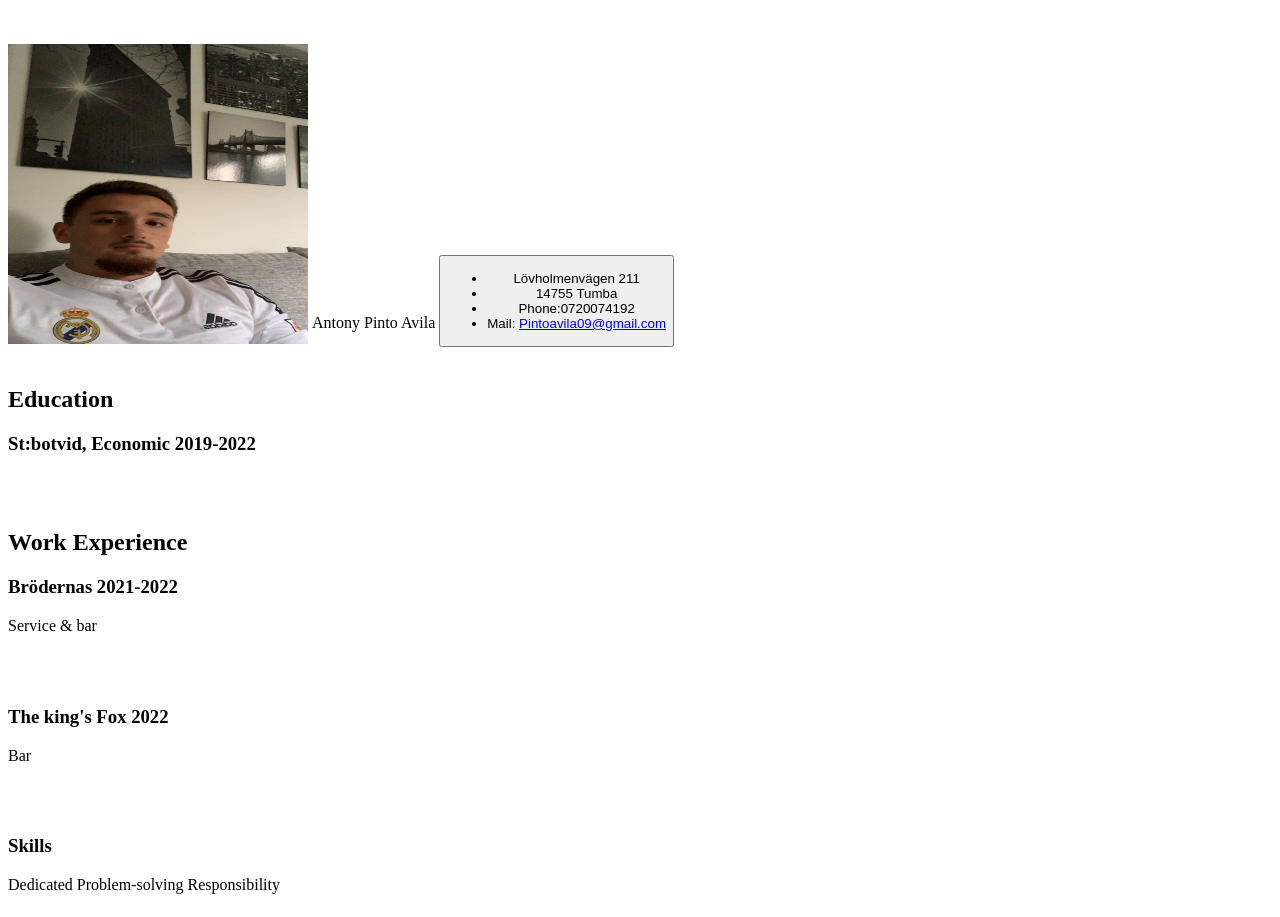
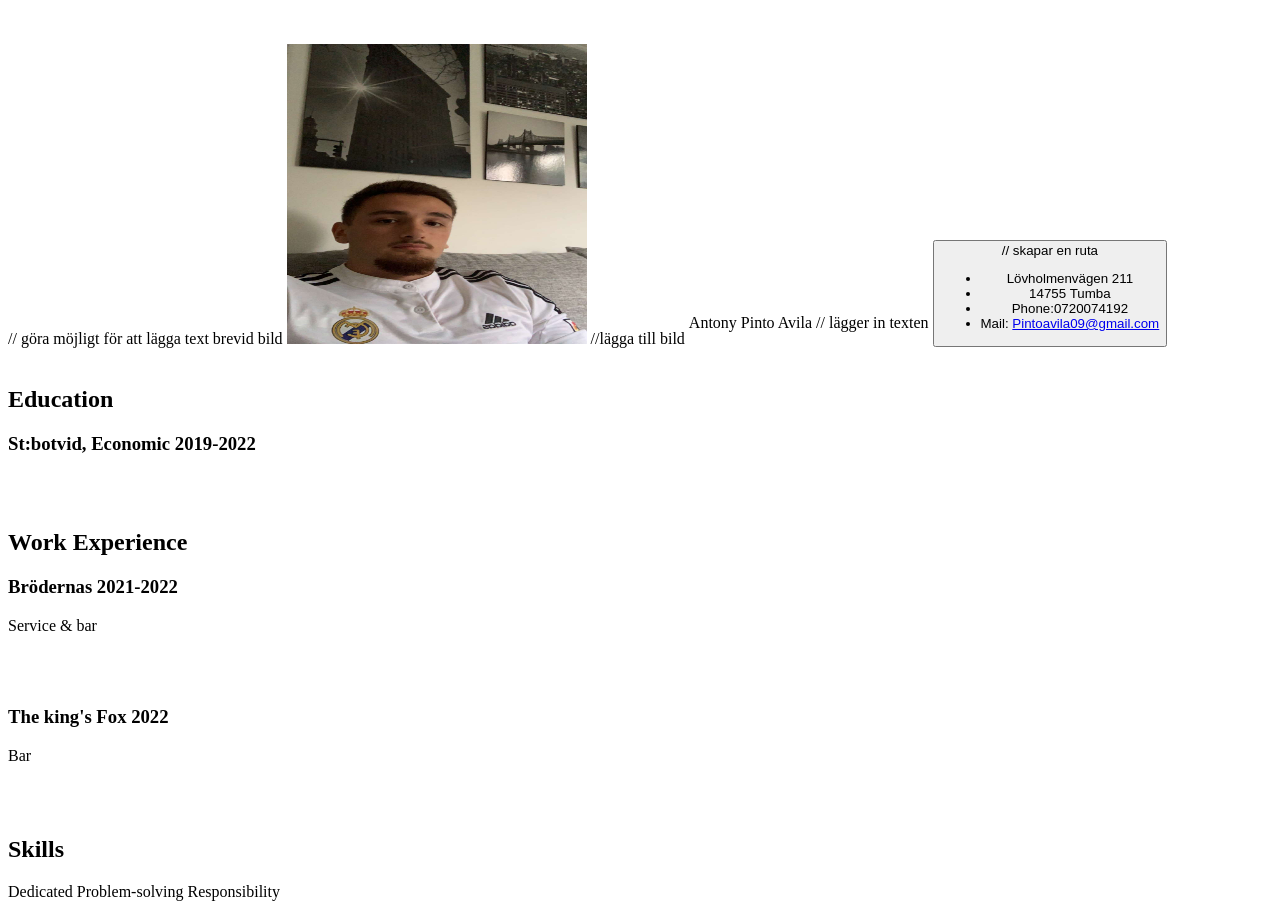
Before and after one commit to Medieinstitutet/cv-med-css-Antony, a plain HTML site: page CV/index.html-CV.html in a window 1280 px wide. Drawn offline with Linux system fonts and the light colour scheme.

Commit message:
Add files via upload

```diff
--- a/CV/index.html-CV.html
+++ b/CV/index.html-CV.html
@@ -1,20 +1,25 @@
+
 <!DOCTYPE html>
-<html lang="en">
+
+<html class="no-js" lang="en">
+
 <head>
     <meta charset="utf-8">
     <title>Cv</title>
 </head>
+
+
 <body>
     <header>
         <br></br>
             <main>
-   <div style="display:inline-block;vertical-align:bottom;">
-    <img src="pirre.jpg" alt="pirre" width="300"height="300">
+                  <div style="display:inline-block;vertical-align:bottom;"> // göra möjligt för att lägga text brevid bild
+                  <img src="pirre.jpg" alt="pirre" width="300"height="300"> //lägga till bild
                  </div>
                  <div style="display:inline-block;">
                   <p>Antony Pinto Avila</p>
-   </div>
-<button>
+                 </div> // lägger in texten
+           <button> // skapar en ruta
            <nav>
                      <ul>
                        <li>Lövholmenvägen 211</li>
@@ -45,12 +50,12 @@
                </article>
     <br></br>
                <article>
-    <h3>Skills</h3>
+                  <h2>Skills</h2>
                </article>
                     <p>Dedicated Problem-solving Responsibility</p>
                </section>
         </main>
-
    </header>
 </body>
+
 </html>
```
Lines whose indentation alone changed are shown as unchanged.
